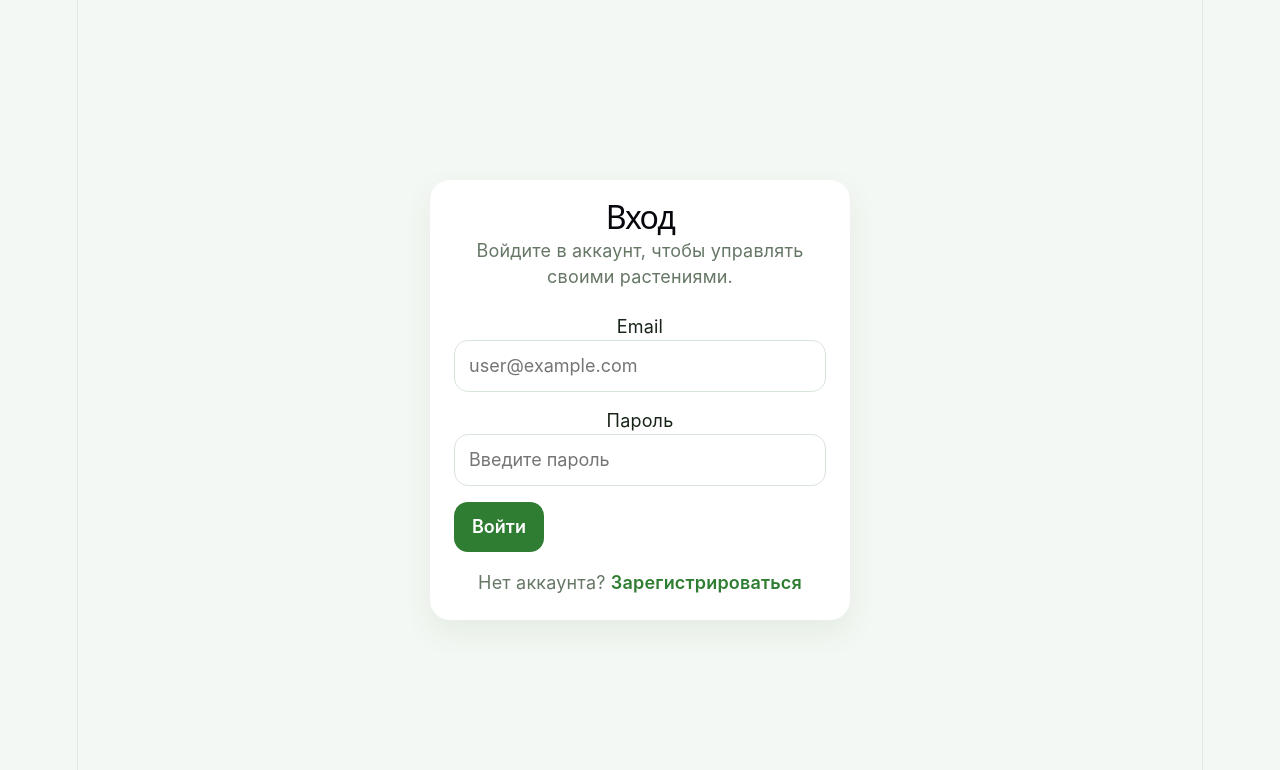
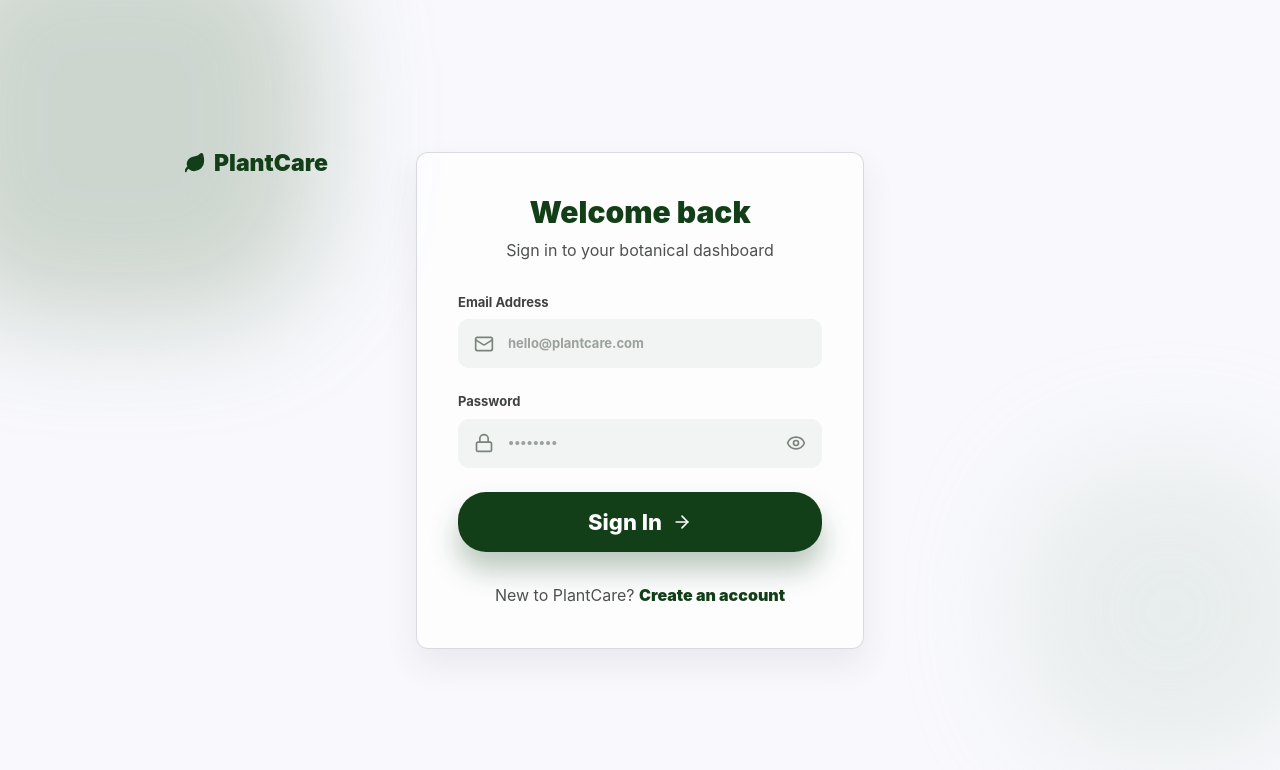
Before and after one commit to qHomeee/PlantCareWeb, a React app: page /login in a window 1280 px wide. Shown: the top 770 px of the page. Built offline with nearby package versions, Linux system fonts and the light colour scheme; the HTML template or start-up script is replaced by a standard one.

Commit message:
STYLES-15: match figma auth screens

```diff
--- a/src/index.css
+++ b/src/index.css
@@ -1,53 +1,12 @@
 :root {
-  --text: #6b6375;
-  --text-h: #08060d;
-  --bg: #fff;
-  --border: #e5e4e7;
-  --code-bg: #f4f3ec;
-  --accent: #aa3bff;
-  --accent-bg: rgba(170, 59, 255, 0.1);
-  --accent-border: rgba(170, 59, 255, 0.5);
-  --social-bg: rgba(244, 243, 236, 0.5);
-  --shadow:
-    rgba(0, 0, 0, 0.1) 0 10px 15px -3px, rgba(0, 0, 0, 0.05) 0 4px 6px -2px;
-
-  --sans: system-ui, 'Segoe UI', Roboto, sans-serif;
-  --heading: system-ui, 'Segoe UI', Roboto, sans-serif;
-  --mono: ui-monospace, Consolas, monospace;
-
-  font: 18px/145% var(--sans);
-  letter-spacing: 0.18px;
-  color-scheme: light dark;
-  color: var(--text);
-  background: var(--bg);
+  font: 16px/1.5 Inter, ui-sans-serif, system-ui, -apple-system, BlinkMacSystemFont,
+    "Segoe UI", sans-serif;
+  color: #172417;
+  background: #f8f8fc;
   font-synthesis: none;
   text-rendering: optimizeLegibility;
   -webkit-font-smoothing: antialiased;
   -moz-osx-font-smoothing: grayscale;
-
-  @media (max-width: 1024px) {
-    font-size: 16px;
-  }
-}
-
-@media (prefers-color-scheme: dark) {
-  :root {
-    --text: #9ca3af;
-    --text-h: #f3f4f6;
-    --bg: #16171d;
-    --border: #2e303a;
-    --code-bg: #1f2028;
-    --accent: #c084fc;
-    --accent-bg: rgba(192, 132, 252, 0.15);
-    --accent-border: rgba(192, 132, 252, 0.5);
-    --social-bg: rgba(47, 48, 58, 0.5);
-    --shadow:
-      rgba(0, 0, 0, 0.4) 0 10px 15px -3px, rgba(0, 0, 0, 0.25) 0 4px 6px -2px;
-  }
-
-  #social .button-icon {
-    filter: invert(1) brightness(2);
-  }
 }
 
 body {
@@ -55,57 +14,5 @@ body {
 }
 
 #root {
-  width: 1126px;
-  max-width: 100%;
-  margin: 0 auto;
-  text-align: center;
-  border-inline: 1px solid var(--border);
-  min-height: 100svh;
-  display: flex;
-  flex-direction: column;
-  box-sizing: border-box;
+  min-height: 100vh;
 }
-
-h1,
-h2 {
-  font-family: var(--heading);
-  font-weight: 500;
-  color: var(--text-h);
-}
-
-h1 {
-  font-size: 56px;
-  letter-spacing: -1.68px;
-  margin: 32px 0;
-  @media (max-width: 1024px) {
-    font-size: 36px;
-    margin: 20px 0;
-  }
-}
-h2 {
-  font-size: 24px;
-  line-height: 118%;
-  letter-spacing: -0.24px;
-  margin: 0 0 8px;
-  @media (max-width: 1024px) {
-    font-size: 20px;
-  }
-}
-p {
-  margin: 0;
-}
-
-code,
-.counter {
-  font-family: var(--mono);
-  display: inline-flex;
-  border-radius: 4px;
-  color: var(--text-h);
-}
-
-code {
-  font-size: 15px;
-  line-height: 135%;
-  padding: 4px 8px;
-  background: var(--code-bg);
-}
--- a/src/pages/LoginPage.jsx
+++ b/src/pages/LoginPage.jsx
@@ -1,5 +1,6 @@
 import { useState } from "react";
 import { Link, useNavigate } from "react-router-dom";
+import { ArrowRight, Eye, Leaf, Lock, Mail } from "lucide-react";
 
 import { loginUser } from "../api/authApi";
 
@@ -47,48 +48,61 @@ export default function LoginPage() {
 
   return (
     <div className="auth-page">
-      <div className="card auth-card">
-        <h1 className="auth-title">Вход</h1>
+      <Link to="/login" className="auth-brand">
+        <Leaf size={22} fill="currentColor" />
+        <span>PlantCare</span>
+      </Link>
+
+      <div className="auth-card">
+        <h1 className="auth-title">Welcome back</h1>
         <p className="auth-subtitle">
-          Войдите в аккаунт, чтобы управлять своими растениями.
+          Sign in to your botanical dashboard
         </p>
 
-        <form className="form" onSubmit={handleSubmit}>
-          <label>
-            Email
+        <form className="form auth-form" onSubmit={handleSubmit}>
+          <label className="field">
+            <span>Email Address</span>
+            <span className="input-shell">
+              <Mail size={20} />
               <input
                 className="input"
                 type="email"
                 name="email"
                 value={form.email}
                 onChange={handleChange}
-              placeholder="user@example.com"
+                placeholder="hello@plantcare.com"
                 required
               />
+            </span>
           </label>
 
-          <label>
-            Пароль
+          <label className="field">
+            <span>Password</span>
+            <span className="input-shell">
+              <Lock size={20} />
               <input
                 className="input"
                 type="password"
                 name="password"
                 value={form.password}
                 onChange={handleChange}
-              placeholder="Введите пароль"
+                placeholder="••••••••"
                 required
               />
+              <Eye size={20} />
+            </span>
           </label>
 
           {error && <div className="error">{error}</div>}
 
-          <button className="button" type="submit" disabled={loading}>
-            {loading ? "Вход..." : "Войти"}
+          <button className="button auth-submit" type="submit" disabled={loading}>
+            <span>{loading ? "Signing In..." : "Sign In"}</span>
+            <ArrowRight size={20} />
           </button>
         </form>
 
         <p className="auth-footer">
-          Нет аккаунта? <Link to="/register">Зарегистрироваться</Link>
+          New to PlantCare? <Link to="/register">Create an account</Link>
         </p>
       </div>
     </div>
--- a/src/pages/RegisterPage.jsx
+++ b/src/pages/RegisterPage.jsx
@@ -1,5 +1,6 @@
 import { useState } from "react";
 import { Link, useNavigate } from "react-router-dom";
+import { ArrowRight, Eye, Leaf, Lock, Mail, User } from "lucide-react";
 
 import { registerUser } from "../api/authApi";
 
@@ -62,65 +63,81 @@ export default function RegisterPage() {
 
   return (
     <div className="auth-page">
-      <div className="card auth-card">
-        <h1 className="auth-title">Регистрация</h1>
+      <Link to="/login" className="auth-brand">
+        <Leaf size={22} fill="currentColor" />
+        <span>PlantCare</span>
+      </Link>
+
+      <div className="auth-card auth-card-register">
+        <h1 className="auth-title">Create Account</h1>
 
         <p className="auth-subtitle">
-          Создайте аккаунт для хранения своей коллекции растений.
+          Join our community of plant lovers today
         </p>
 
-        <form className="form" onSubmit={handleSubmit}>
-          <label>
-            Email
+        <form className="form auth-form" onSubmit={handleSubmit}>
+          <label className="field">
+            <span>Full Name</span>
+            <span className="input-shell">
+              <User size={20} />
+              <input
+                className="input"
+                type="text"
+                name="username"
+                value={form.username}
+                onChange={handleChange}
+                placeholder="Jane Doe"
+                required
+                minLength={2}
+                maxLength={100}
+              />
+            </span>
+          </label>
+
+          <label className="field">
+            <span>Email Address</span>
+            <span className="input-shell">
+              <Mail size={20} />
               <input
                 className="input"
                 type="email"
                 name="email"
                 value={form.email}
                 onChange={handleChange}
-              placeholder="user@example.com"
+                placeholder="hello@plantcare.com"
                 required
               />
+            </span>
           </label>
 
-          <label>
-            Имя пользователя
-            <input
-              className="input"
-              type="text"
-              name="username"
-              value={form.username}
-              onChange={handleChange}
-              placeholder="Введите имя"
-              required
-              minLength={2}
-              maxLength={100}
-            />
-          </label>
-
-          <label>
-            Пароль
+          <label className="field">
+            <span>Password</span>
+            <span className="input-shell">
+              <Lock size={20} />
               <input
                 className="input"
                 type="password"
                 name="password"
                 value={form.password}
                 onChange={handleChange}
-              placeholder="Минимум 6 символов"
+                placeholder="••••••••"
                 required
                 minLength={6}
               />
+              <Eye size={20} />
+            </span>
           </label>
 
           {error && <div className="error">{error}</div>}
 
-          <button className="button" type="submit" disabled={loading}>
-            {loading ? "Регистрация..." : "Зарегистрироваться"}
+          <button className="button auth-submit" type="submit" disabled={loading}>
+            <span>{loading ? "Signing Up..." : "Sign Up"}</span>
+            <ArrowRight size={20} />
           </button>
         </form>
 
         <p className="auth-footer">
-          Уже есть аккаунт? <Link to="/login">Войти</Link>
+          Already have an account? <Link to="/login">Log In</Link>
         </p>
       </div>
     </div>
--- a/src/styles/auth.css
+++ b/src/styles/auth.css
@@ -1,31 +1,125 @@
 .auth-page {
+  position: relative;
   min-height: 100vh;
   display: grid;
   place-items: center;
-  padding: 24px;
+  padding: 96px 24px;
+  overflow: hidden;
+  background: #f9f9fd;
+}
+
+.auth-page::before,
+.auth-page::after {
+  content: "";
+  position: fixed;
+  z-index: 0;
+  width: 400px;
+  height: 400px;
+  border-radius: 120px;
+  pointer-events: none;
+  filter: blur(58px);
+  opacity: 0.36;
+}
+
+.auth-page::before {
+  left: -80px;
+  top: -80px;
+  background: #7f977d;
+}
+
+.auth-page::after {
+  right: -40px;
+  bottom: 40px;
+  width: 300px;
+  height: 300px;
+  background: #c9d7cf;
+}
+
+.auth-brand {
+  position: fixed;
+  z-index: 1;
+  top: 146px;
+  left: calc(50% - 456px);
+  display: inline-flex;
+  align-items: center;
+  gap: 8px;
+  color: var(--green);
+  font-size: 23px;
+  font-weight: 900;
 }
 
 .auth-card {
-  width: 100%;
-  max-width: 420px;
+  position: relative;
+  z-index: 1;
+  width: 448px;
+  min-height: 480px;
+  padding: 41px;
+  display: flex;
+  flex-direction: column;
+  background: rgba(255, 255, 255, 0.58);
+  border: 1px solid rgba(205, 208, 215, 0.76);
+  border-radius: 12px;
+  box-shadow: 0 16px 34px rgba(33, 35, 49, 0.08);
+}
+
+.auth-card-register {
+  min-height: 575px;
 }
 
 .auth-title {
-  margin: 0 0 8px;
-  font-size: 32px;
+  margin: 0;
+  color: var(--green);
+  font-size: 30px;
+  line-height: 1.2;
+  font-weight: 900;
+  text-align: center;
 }
 
 .auth-subtitle {
-  margin: 0 0 24px;
-  color: #667766;
+  margin: 8px 0 31px;
+  color: #4e514f;
+  text-align: center;
+}
+
+.auth-form {
+  gap: 24px;
+}
+
+.auth-submit {
+  width: 100%;
+  min-height: 60px;
+  margin-top: 0;
+  border-radius: 28px;
+  font-size: 22px;
+  box-shadow: var(--shadow-deep);
 }
 
 .auth-footer {
-  margin-top: 18px;
-  color: #667766;
+  margin: 31px 0 0;
+  color: #4e514f;
+  text-align: center;
 }
 
 .auth-footer a {
-  color: #2f7d32;
-  font-weight: 600;
+  color: var(--green);
+  font-weight: 900;
 }
+
+@media (max-width: 900px) {
+  .auth-brand {
+    top: 32px;
+    left: 24px;
+  }
+}
+
+@media (max-width: 520px) {
+  .auth-page {
+    padding: 86px 16px 32px;
+  }
+
+  .auth-card {
+    width: 100%;
+    min-height: auto;
+    padding: 30px 24px;
+  }
+}
--- a/src/styles/global.css
+++ b/src/styles/global.css
@@ -1,3 +1,22 @@
+:root {
+  --app-bg: #f8f8fc;
+  --surface: #ffffff;
+  --surface-muted: #f1f4f2;
+  --surface-soft: #eef8ef;
+  --ink: #171927;
+  --green: #123f17;
+  --green-2: #1b5524;
+  --green-muted: #a8d9aa;
+  --muted: #5f625f;
+  --subtle: #777d86;
+  --line: #e1e2e8;
+  --line-strong: #c9cbd4;
+  --red: #d3121d;
+  --red-soft: #fff4f4;
+  --shadow: 0 16px 34px rgba(16, 24, 40, 0.08);
+  --shadow-deep: 0 18px 28px rgba(18, 63, 23, 0.28);
+}
+
 * {
   box-sizing: border-box;
 }
@@ -9,11 +28,8 @@ body,
 }
 
 body {
-  margin: 0;
-  font-family: Inter, system-ui, -apple-system, BlinkMacSystemFont, "Segoe UI",
-    sans-serif;
-  background: #f4f8f4;
-  color: #172417;
+  background: var(--app-bg);
+  color: var(--ink);
 }
 
 a {
@@ -23,6 +39,7 @@ a {
 
 button,
 input,
+select,
 textarea {
   font: inherit;
 }
@@ -31,22 +48,47 @@ button {
   cursor: pointer;
 }
 
+button:focus-visible,
+a:focus-visible,
+input:focus-visible,
+select:focus-visible,
+textarea:focus-visible {
+  outline: 3px solid rgba(18, 63, 23, 0.18);
+  outline-offset: 2px;
+}
+
+h1,
+h2,
+h3,
+p {
+  overflow-wrap: anywhere;
+}
+
 .page {
   min-height: 100vh;
-  padding: 32px 40px;
+  padding: 0 24px 48px;
 }
 
-.container {
+.container,
+.gallery-container,
+.care-container,
+.confirm-container {
   width: 100%;
-  max-width: 1180px;
-  margin: 0 auto;
+  max-width: 976px;
 }
 
 .card {
-  background: #ffffff;
-  border-radius: 20px;
+  background: var(--surface);
+  border: 1px solid rgba(225, 226, 232, 0.72);
+  border-radius: 12px;
   padding: 24px;
-  box-shadow: 0 12px 30px rgba(40, 80, 40, 0.08);
+  box-shadow: var(--shadow);
+}
+
+.card h2,
+.card h3 {
+  margin-top: 0;
+  color: var(--green);
 }
 
 .form {
@@ -54,67 +96,251 @@ button {
   gap: 16px;
 }
 
-.input {
-  width: 100%;
-  border: 1px solid #d9e4d9;
-  border-radius: 14px;
-  padding: 12px 14px;
-  background: white;
+.field,
+.form label {
+  display: grid;
+  gap: 7px;
+  color: #3f423f;
+  font-size: 13px;
+  font-weight: 700;
 }
 
-.button {
+.input,
+.input-shell {
+  width: 100%;
+  min-height: 49px;
+  border: 0;
+  border-radius: 11px;
+  background: var(--surface-muted);
+  color: var(--ink);
+}
+
+.input {
+  padding: 13px 16px;
+  outline: none;
+}
+
+.input-shell {
+  display: flex;
+  align-items: center;
+  gap: 14px;
+  padding: 0 16px;
+  color: #7b837c;
+}
+
+.input-shell .input {
+  min-height: auto;
+  flex: 1;
+  padding: 0;
+  background: transparent;
+}
+
+.input::placeholder {
+  color: #9ba19d;
+  opacity: 1;
+}
+
+.input:focus,
+.input-shell:focus-within {
+  box-shadow: 0 0 0 3px rgba(18, 63, 23, 0.12);
+}
+
+.button,
+.danger-button {
   width: fit-content;
-  border: none;
+  min-height: 42px;
+  border: 0;
   border-radius: 14px;
-  padding: 12px 18px;
-  background: #2f7d32;
+  padding: 12px 20px;
+  display: inline-flex;
+  align-items: center;
+  justify-content: center;
+  gap: 10px;
+  background: var(--green);
   color: white;
-  font-weight: 600;
+  font-weight: 800;
+  line-height: 1;
+  transition: transform 0.15s ease, box-shadow 0.15s ease, background 0.15s ease;
+}
+
+.button:hover,
+.danger-button:hover {
+  transform: translateY(-1px);
+  background: var(--green-2);
 }
 
 .button.full {
   width: 100%;
 }
 
-.button:disabled {
-  opacity: 0.7;
+.button:disabled,
+.danger-button:disabled {
+  opacity: 0.62;
   cursor: not-allowed;
+  transform: none;
+  box-shadow: none;
 }
 
 .button.secondary {
-  background: #e8f2e8;
-  color: #2f7d32;
+  background: #f7faf8;
+  border: 1px solid var(--line-strong);
+  color: var(--green);
+}
+
+.danger-button {
+  margin-top: 18px;
+  background: #ffd8d4;
+  color: #b0000b;
 }
 
 .error {
-  color: #b42318;
+  color: var(--red);
 }
 
 .success {
-  color: #2f7d32;
+  color: var(--green);
+  font-weight: 700;
 }
 
 .muted {
-  color: #667766;
+  color: var(--muted);
 }
 
 .divider {
   border: none;
-  border-top: 1px solid #e4eee4;
+  border-top: 1px solid var(--line);
   margin: 28px 0;
 }
 
 .page-header {
-  margin-bottom: 24px;
+  margin-bottom: 34px;
 }
 
 .page-title {
   margin: 0;
-  font-size: 36px;
-  line-height: 1.1;
+  color: var(--green);
+  font-size: 22px;
+  line-height: 1.28;
+  font-weight: 900;
 }
+
 .page-subtitle {
-  margin: 10px 0 0;
-  color: #667766;
-  font-size: 18px;
+  margin: 8px 0 0;
+  max-width: 680px;
+  color: var(--muted);
+  font-size: 15px;
 }
+
+.back-link {
+  width: fit-content;
+  display: inline-flex;
+  align-items: center;
+  gap: 8px;
+  margin: 24px 0;
+  color: var(--green);
+  font-weight: 800;
+}
+
+.info-list,
+.detail-list {
+  display: grid;
+  gap: 12px;
+}
+
+.info-list > div,
+.detail-list > div {
+  border-radius: 12px;
+  padding: 13px 14px;
+  background: var(--surface-muted);
+}
+
+.detail-list p,
+.care-preview p {
+  margin: 8px 0 0;
+  color: var(--muted);
+}
+
+.plant-detail-grid {
+  display: grid;
+  grid-template-columns: minmax(280px, 380px) minmax(0, 1fr);
+  gap: 24px;
+  align-items: start;
+}
+
+.plant-detail-content {
+  display: grid;
+  gap: 20px;
+}
+
+.plant-detail-image,
+.plant-detail-image-placeholder {
+  width: 100%;
+  aspect-ratio: 1 / 1;
+  border-radius: 12px;
+  background: var(--surface-muted);
+}
+
+.plant-detail-image {
+  display: block;
+  object-fit: cover;
+}
+
+.plant-detail-image-placeholder {
+  display: grid;
+  place-items: center;
+  color: var(--green);
+  font-weight: 800;
+}
+
+.plant-detail-title {
+  margin: 18px 0 4px;
+  color: var(--green);
+  font-size: 30px;
+  line-height: 1.05;
+}
+
+.watering-summary {
+  display: grid;
+  grid-template-columns: repeat(2, minmax(0, 1fr));
+  gap: 12px;
+  margin-bottom: 18px;
+}
+
+.watering-summary > div,
+.plant-event-row {
+  border-radius: 12px;
+  padding: 14px;
+  background: var(--surface-muted);
+}
+
+.watering-summary span,
+.watering-summary strong {
+  display: block;
+}
+
+.plant-events {
+  display: grid;
+  gap: 10px;
+  margin-bottom: 18px;
+}
+
+.plant-event-row {
+  display: flex;
+  gap: 12px;
+  align-items: flex-start;
+}
+
+@media (max-width: 900px) {
+  .page {
+    padding: 0 18px 36px;
+  }
+
+  .plant-detail-grid,
+  .watering-summary {
+    grid-template-columns: 1fr;
+  }
+
+  .card {
+    padding: 20px;
+  }
+}
```
Lines whose indentation alone changed are shown as unchanged.
